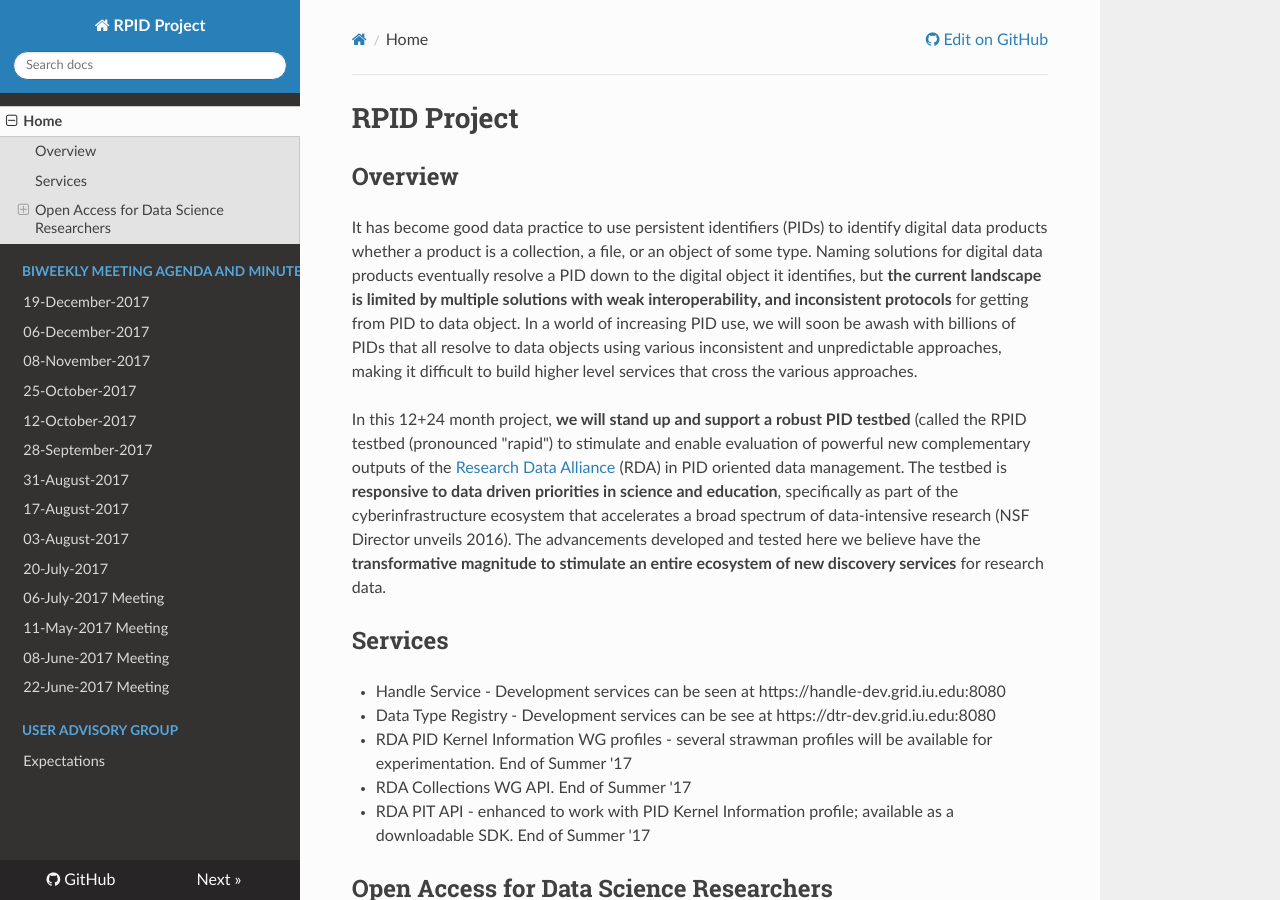
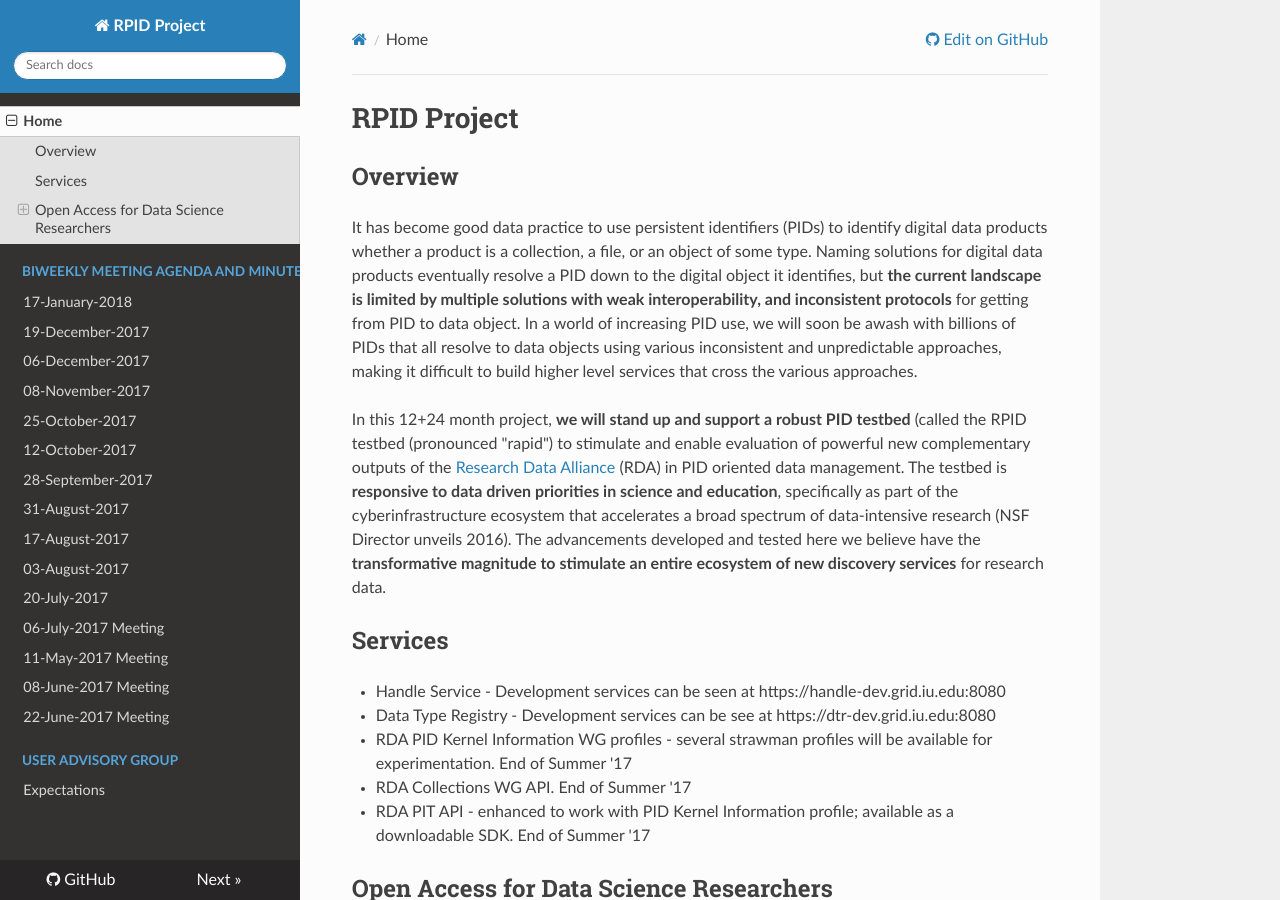
Before and after one commit to rpidproject/rpid, an MkDocs documentation site: the page built from docs/index.md, in a window 1280 px wide and 900 px high. Built offline with MkDocs 1.6.1, drawn with Linux system fonts in a browser that asks for light colours; nearby versions of some CDN libraries; old or Windows-style settings are respelled for this version of MkDocs.

Commit message:
Update mkdocs.yml

```diff
--- a/mkdocs.yml
+++ b/mkdocs.yml
@@ -9,6 +9,7 @@ extra_css:
 pages:
 - Home: 'index.md'
 - BiWeekly Meeting Agenda and Minutes:
+  - '17-January-2018': '17-January-2018.md'
   - '19-December-2017': '19-December-2017.md'
   - '06-December-2017': '06-December-2017.md'
   - '08-November-2017': '08-November-2017.md'
```
